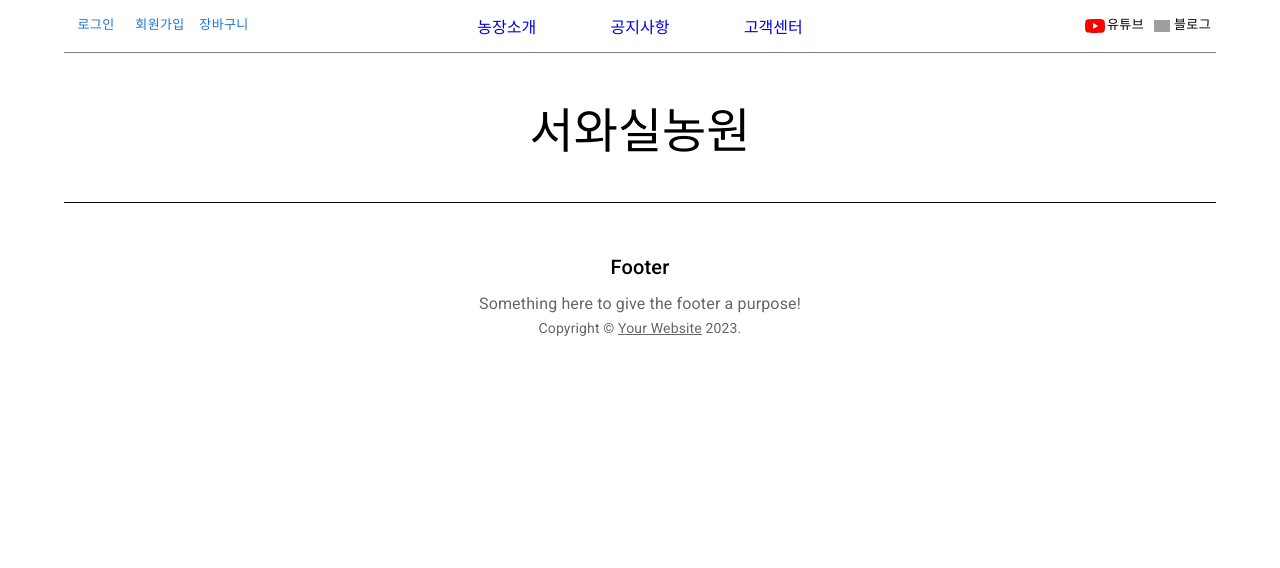
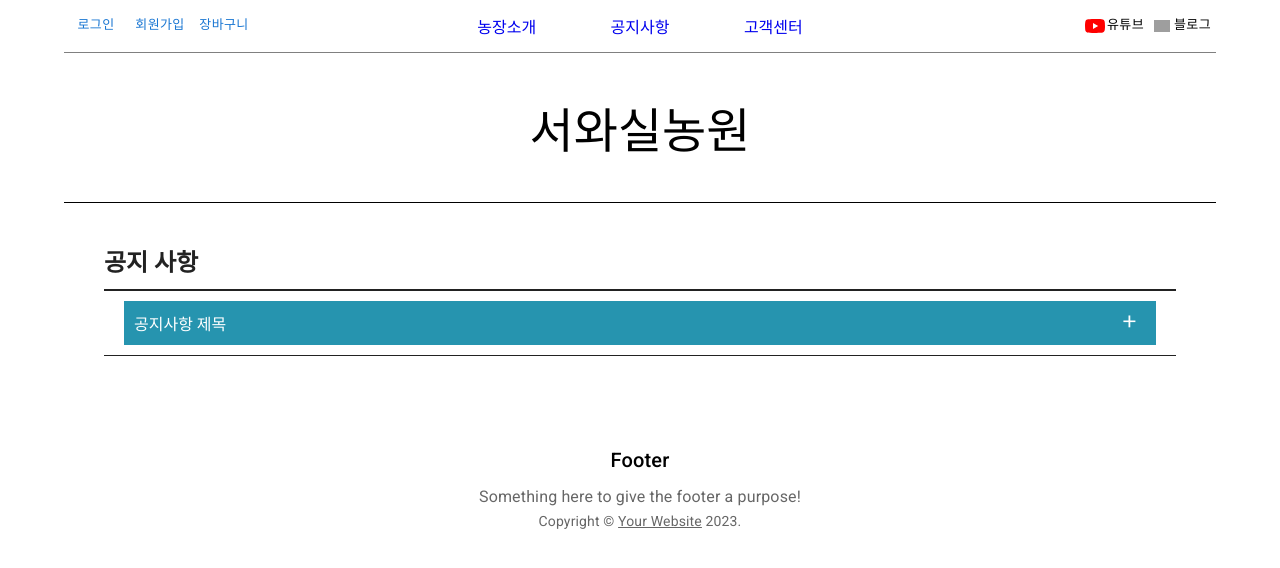
Before and after one commit to sung-woo-jang/seowasil_client, a React (Create React App) app: page /notice in a window 1280 px wide. Shown: the top 568 px of the page. Built offline with nearby package versions, Linux system fonts and the light colour scheme; no server answers; grey boxes are pictures that could not be loaded; a web font is replaced by a local one.

Commit message:
Style: 공지사항 페이지

```diff
--- a/src/components/ContentContainer/style.ts
+++ b/src/components/ContentContainer/style.ts
@@ -32,7 +32,7 @@ export const TextAreaBox = styled.div`
     }
 `;
 
-type TextAreaPrpos = {
+type TextAreaProps = {
     isActive: boolean;
 };
 
@@ -46,7 +46,7 @@ export const TextArea = styled.textarea`
     resize: none;
     border-color: #e2e2e2;
     margin-top: 20px;
-    ${({ isActive }: TextAreaPrpos) =>
+    ${({ isActive }: TextAreaProps) =>
         isActive &&
         css`
             border-color: black;
--- a/src/components/Product/MainProduct/index.tsx
+++ b/src/components/Product/MainProduct/index.tsx
@@ -1,4 +1,3 @@
-import { Button } from '@mui/material';
 import { useState } from 'react';
 import {
     Card,
@@ -14,7 +13,6 @@ import {
     ProductImages,
     ProductPrice,
     ProductTitle,
-    PurchaseInfo,
 } from './style';
 
 const images = [
--- a/src/page/Category/index.tsx
+++ b/src/page/Category/index.tsx
@@ -1,6 +1,9 @@
 import { CategoryWrapper } from './style';
 
 const Category = () => {
+    // useParams로 id 파라미터를 이용해서
+    // 해당 id에 맞는 컨텐츠들을 가져와서 뿌려준다.
+
     return <CategoryWrapper></CategoryWrapper>;
 };
 
--- a/src/page/CustomerCenter/index.tsx
+++ b/src/page/CustomerCenter/index.tsx
@@ -111,7 +111,6 @@ const detailList = [
 
 const CustomerCenter = () => {
     return (
-        <>
         <Details>
             <RecentOrders>
                 <CardHeader>
@@ -143,7 +142,6 @@ const CustomerCenter = () => {
                 </QuestionTable>
             </RecentOrders>
         </Details>
-        </>
     );
 };
 
--- a/src/page/CustomerCenterWrite/index.tsx
+++ b/src/page/CustomerCenterWrite/index.tsx
@@ -1,4 +1,3 @@
-import Button from '../../components/Button';
 import { Actions, Control, Section } from './style';
 
 function CustomerCenterWrite() {
--- a/src/page/Notice/index.tsx
+++ b/src/page/Notice/index.tsx
@@ -1,5 +1,45 @@
+import { useState } from 'react';
+import {
+    Accordion,
+    CardHeader,
+    CardTitle,
+    Content,
+    ContentBox,
+    Details,
+    Label,
+    QuestionTable,
+    RecentOrders,
+} from './style';
+
 const Notice = () => {
-    return <></>;
+    const [isActive, setIsActice] = useState(false);
+    return (
+        <Details>
+            <RecentOrders>
+                <CardHeader>
+                    <CardTitle>공지 사항</CardTitle>
+                </CardHeader>
+
+                <QuestionTable>
+                    <Accordion>
+                        <ContentBox
+                            onClick={() => {
+                                setIsActice(!isActive);
+                            }}
+                        >
+                            <Label isActive={isActive}>공지사항 제목</Label>
+                            <Content isActive={isActive}>
+                                <p>
+                                    공지사항 내용. 대충 뭐 배송 관련, 주문 관련, 상담 관련 등등
+                                    이것저것을 써 놓는 공간
+                                </p>
+                            </Content>
+                        </ContentBox>
+                    </Accordion>
+                </QuestionTable>
+            </RecentOrders>
+        </Details>
+    );
 };
 
 export default Notice;
--- /dev/null
+++ b/src/page/Notice/style.ts
@@ -0,0 +1,99 @@
+import styled, { css } from 'styled-components';
+
+const color = {
+    blue: '#287bff',
+    white: '#fff',
+    grey: '#f5f5f5',
+    black1: '#222',
+    black2: '#999',
+};
+
+type isActiceProps = {
+    isActive: boolean;
+};
+
+// order details list
+export const Details = styled.div`
+    position: relative;
+    width: 100%;
+    padding: 20px;
+    display: grid;
+`;
+export const RecentOrders = styled.div`
+    position: relative;
+    display: grid;
+    background: ${color.white};
+    padding: 20px;
+    @media screen and (max-width: 768px) {
+        overflow-x: auto;
+    }
+`;
+export const CardHeader = styled.div`
+    display: flex;
+    justify-content: space-between;
+    align-items: flex-start;
+`;
+export const CardTitle = styled.h2`
+    /* font-weight: 600; */
+    color: ${color.black1};
+    @media screen and (max-width: 480px) {
+        font-size: 20px;
+    }
+`;
+
+export const QuestionTable = styled.div`
+    display: grid;
+    grid-template-columns: 1fr;
+    /* width: 100%; */
+    border-top: 2px solid #222;
+    border-bottom: 1px solid #222;
+    margin-top: 10px;
+`;
+
+export const Accordion = styled.div`
+    width: 100%;
+`;
+
+export const ContentBox = styled.div`
+    position: relative;
+    margin: 10px 20px;
+`;
+
+export const Label = styled.div`
+    position: relative;
+    padding: 10px;
+    background: #2694af;
+    color: #fff;
+    cursor: pointer;
+
+    &::before {
+        content: '+';
+        position: absolute;
+        top: 50%;
+        right: 20px;
+        transform: translateY(-50%);
+        font-size: 1.5em;
+
+        ${({ isActive }: isActiceProps) =>
+            isActive &&
+            css`
+                content: '-';
+            `}
+    }
+`;
+
+export const Content = styled.div`
+    position: relative;
+    background: #fff;
+    height: 0;
+    overflow: hidden;
+    transition: 0.5s;
+    overflow-y: auto;
+    background: #f5f5f5;
+    ${({ isActive }: isActiceProps) =>
+        isActive &&
+        css`
+            height: max-content;
+            padding: 10px;
+        `}
+`;
--- a/src/utils/auth/useInfo.ts
+++ b/src/utils/auth/useInfo.ts
@@ -36,6 +36,5 @@ export const setUserInfo = (user: {
 export const getUserInfo = () => {
     // @ts-ignore
     const userInfo = JSON.parse(localStorage.getItem('userInfo'));
-    console.log(userInfo);
     return userInfo;
 };
```
Lines whose indentation alone changed are shown as unchanged.
